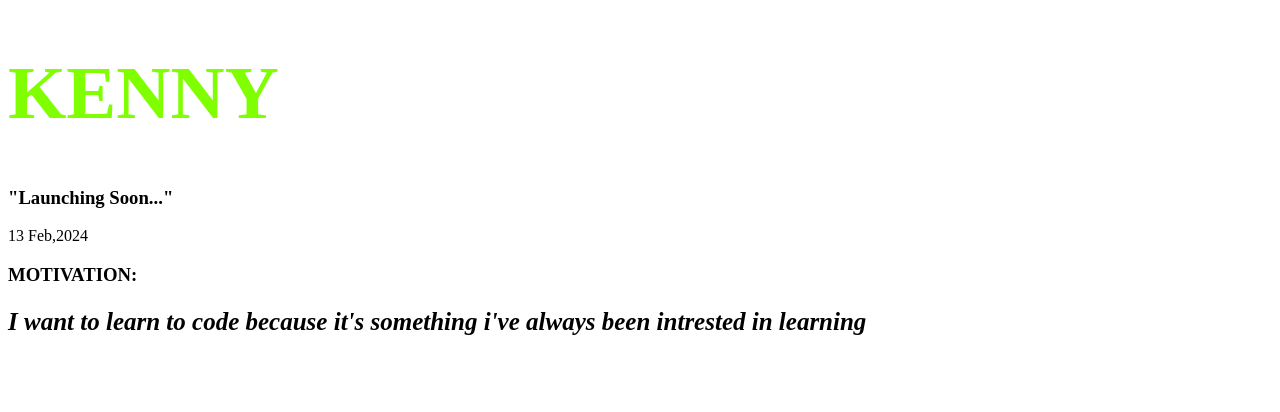
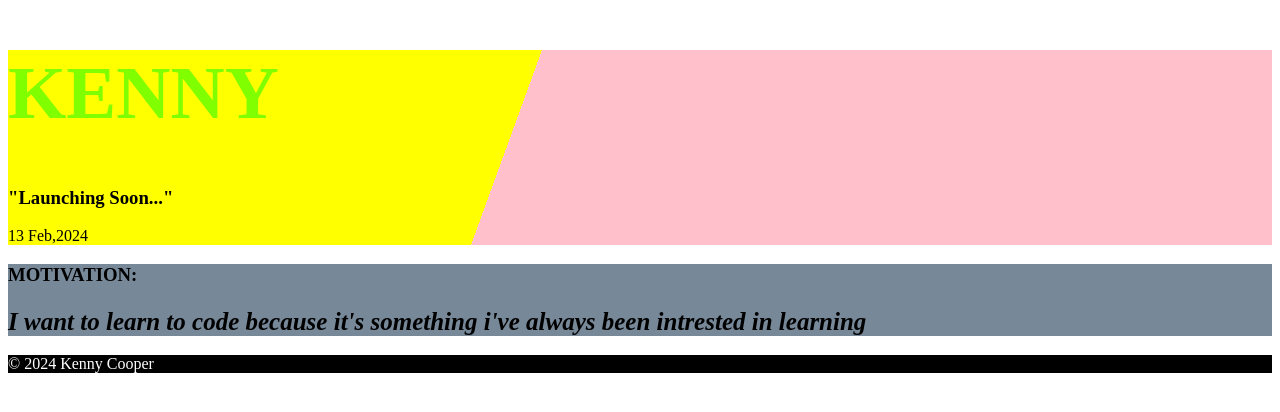
Before and after one commit to coopdalu/project1, a plain HTML site: page index.html in a window 1280 px wide. Drawn offline with Linux system fonts and the light colour scheme.

Commit message:
formatting css property values

```diff
--- a/index.html
+++ b/index.html
@@ -7,12 +7,18 @@
     <link rel="stylesheet" href="style.css">
 </head>
 <body>
+   <header>
+    <div>
     <h1>KENNY</h1>
 
     <h3>"Launching Soon..."</h3>
 
     <p>13 Feb,2024</p>
+    </div>
+    </header>
 
+
+    <section>
     <h3>
         MOTIVATION:
         <br> <br>
@@ -20,7 +26,12 @@
      I want to learn to code because it's something i've always been intrested in learning
     </i>
     </h3>
+    </section>
 
-
+    <footer>
+        <div>
+        &copy 2024 Kenny Cooper
+        </div>
+    </footer>
 </body>
 </html>
--- a/style.css
+++ b/style.css
@@ -3,6 +3,21 @@ color:chartreuse;
 font-size: 75px;
 }
 
+
 i{
     font-size: 25px;
 }
+
+
+header{
+background: linear-gradient(110deg,yellow 40%,pink 40%);
+}
+
+section{
+    background:lightslategray;
+}
+
+footer{
+    background:black;
+    color:white;
+}
```
Also changed, not shown: Note.txt.
